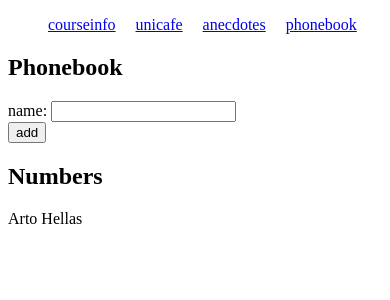
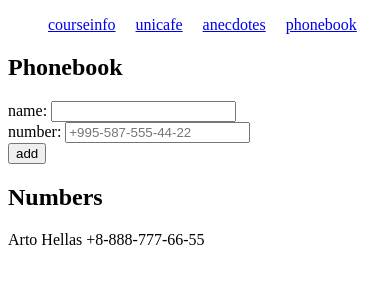
Before and after one commit to little-plumelet/Helsinki_fullstack_part2, a React (Create React App) app: page /phonebook in a window 390 px wide. Shown: the top 300 px of the page. Built offline with nearby package versions, Linux system fonts and the light colour scheme.

Commit message:
finish task 2.8 - add input for phone number

```diff
--- a/src/phonebook/PhonebookPage.js
+++ b/src/phonebook/PhonebookPage.js
@@ -1,36 +1,61 @@
 import { useState } from 'react';
 
 export const PhonebookPage = () => {
-  const [persons, setPersons] = useState([{ name: 'Arto Hellas' }]);
+  const [persons, setPersons] = useState([{ name: "Arto Hellas", phone: '+8-888-777-66-55' }]);
   const [newName, setNewName] = useState('');
+  const [phoneNumber, setPhoneNumber] = useState('');
 
-  const addNameHandler = (event) => {
+  const changeNameHandler = (event) => {
     setNewName(event.target.value);
+  };
+
+  const changePhoneNumberHandler = (event) => {
+    setPhoneNumber(event.target.value);
   };
 
   const submitNameHandler = (event) => {
     event.preventDefault();
-    if (persons.find(person => person.name === newName))
-    {
+    if (persons.find((person) => person.name === newName)) {
       alert(`${newName} is already in the phonebook!`);
       return;
     }
-    setPersons([...persons, {name: newName}]);
+    if (!newName || !phoneNumber) {
+      alert('You must fill all fields!');
+      return;
+    }
+    if (!phoneNumber.match(/\+[0-9]{1,3}-[0-9]{3}-[0-9]{2}-[0-9]{2}/g)) {
+      alert('You phone mast be like +995-888-77-66!');
+      return;
+    }
+    setPersons([...persons, { name: newName, phone: phoneNumber }]);
     setNewName('');
-  }
+    setPhoneNumber('');
+  };
   return (
     <div>
       <h2>Phonebook</h2>
       <form>
         <div>
-          name: <input value={newName} onChange={addNameHandler} />
+          name: <input value={newName} onChange={changeNameHandler}/>
         </div>
         <div>
-          <button type="submit" onClick={submitNameHandler}>add</button>
+          number:{" "}
+          <input
+            value={phoneNumber}
+            onChange={changePhoneNumberHandler}
+            placeholder="+995-587-555-44-22"
+          />
+        </div>
+        <div>
+          <button type="submit" onClick={submitNameHandler}>
+            add
+          </button>
         </div>
       </form>
       <h2>Numbers</h2>
-      {persons.map(person => <div key={person.name}>{person.name}</div>)}
+      {persons.map((person) => (
+        <div key={person.name}>{person.name} {person.phone}</div>
+      ))}
     </div>
   );
 };
```
